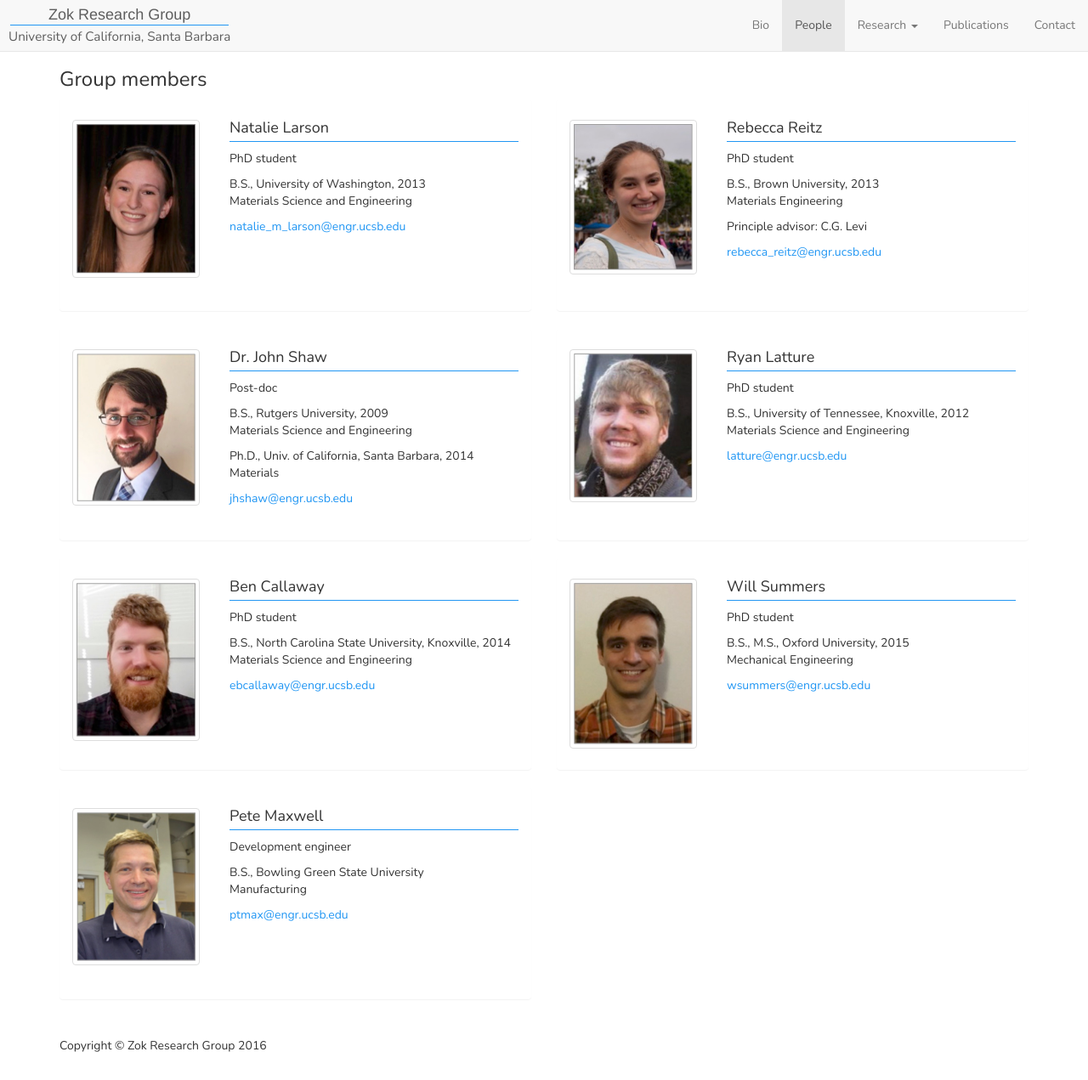
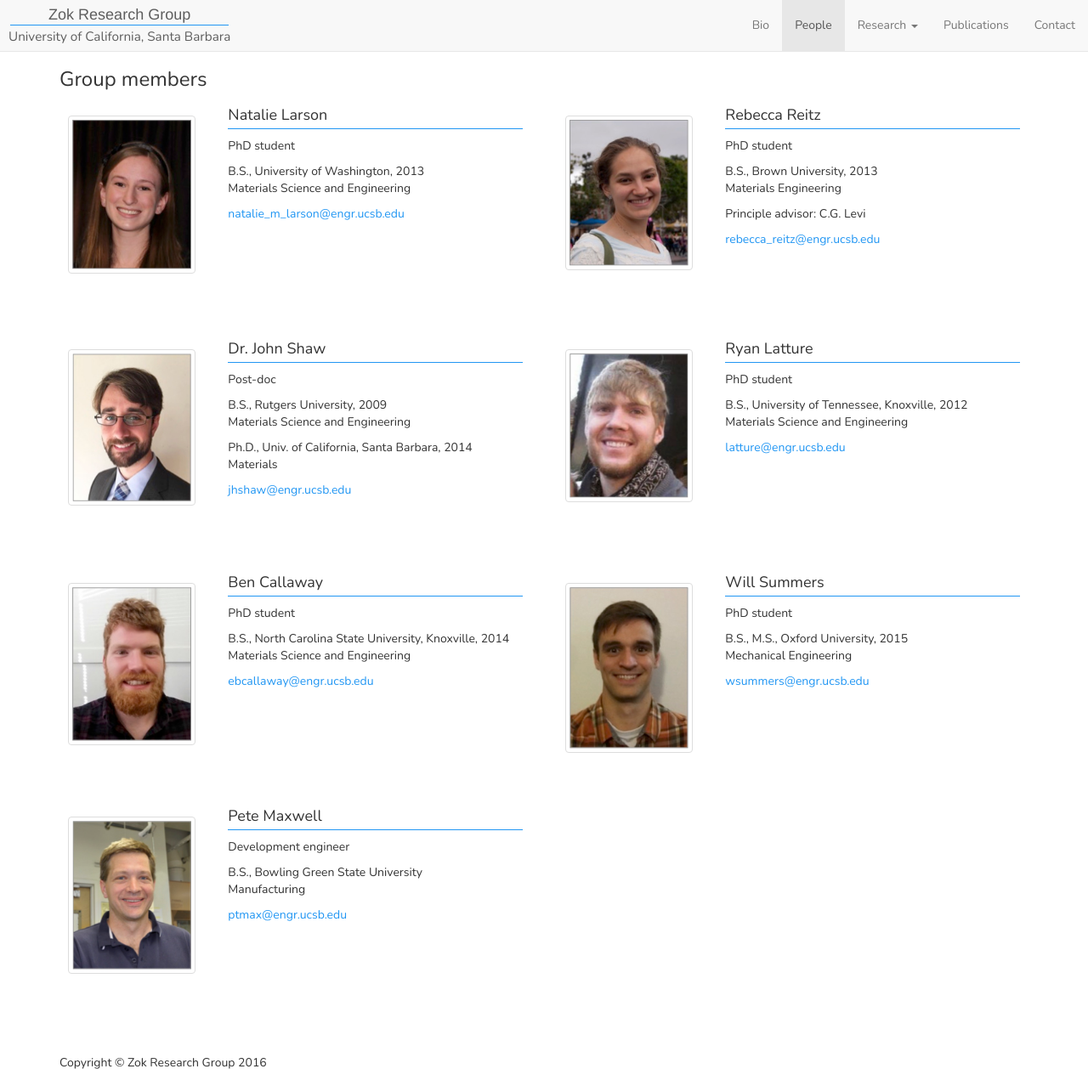
Before and after one commit to latture/zok-group-website, a Jekyll site: the page built from people/index.html, in a window 1280 px wide and 1271 px high. Shown: the whole window at 85% size. Built offline with Jekyll 4.4.1, drawn with Linux system fonts in a browser that asks for light colours; some web fonts are replaced.

Commit message:
Removed shadow on panels. Increased panel height.

```diff
--- a/assets/css/style.scss
+++ b/assets/css/style.scss
@@ -88,15 +88,18 @@
 #people {
     .panel {
         border: none;
+        @include box-shadow(0 0 0 rgba(0,0,0,0));
+        margin: 0px 10px 0px 10px;
     }
 
     .panel-body {
-        min-height: 250px;
-        max-height: 250px;
+        padding: 0px;
+        min-height: 275px;
+        max-height: 275px;
     }
 
     .thumbnail {
-        margin-top: 10px;
+        margin-top: 20px;
         max-width: 150px;
     }
 
```
